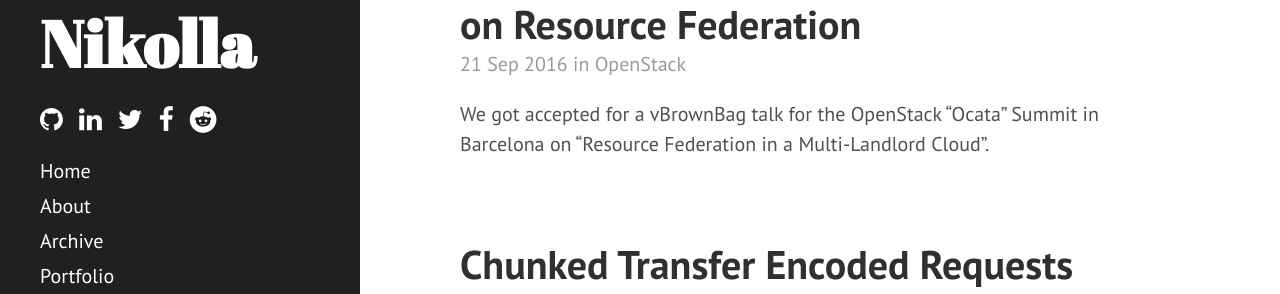
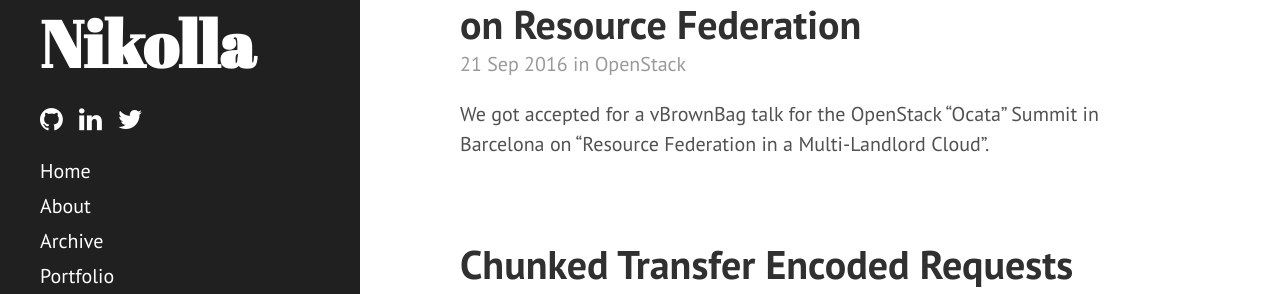
Before and after one commit to knikolla/knikolla.github.io, a Jekyll site: the page built from index.html, in a window 1280 px wide. Shown: the part 451-745 px from the top of the page. Built offline with Jekyll 4.4.1, drawn with Linux system fonts in a browser that asks for light colours; nearby versions of some CDN libraries; the list of posts is cut into pages by our own code.

Commit message:
updated twitter link

```diff
--- a/_includes/sidebar.html
+++ b/_includes/sidebar.html
@@ -15,11 +15,7 @@
         &nbsp;
         <a href="https://linkedin.com/in/knikolla"><i class="fa fa-lg fa-linkedin"></i></a>
         &nbsp;
-        <a href="https://twitter.com/KriNikolla"><i class="fa fa-lg fa-twitter"></i></a>
-        &nbsp;
-        <a href="https://facebook.com/nikollakristi"><i class="fa fa-lg fa-facebook"></i></a>
-        &nbsp;
-        <a href="https://reddit.com/u/knikolla"><i class="fa fa-lg fa-reddit"></i></a>
+        <a href="https://twitter.com/_knikolla"><i class="fa fa-lg fa-twitter"></i></a>
       </p>
 
       <a class="sidebar-nav-item{% if page.url == site.baseurl %} active{% endif %}" href="{{ site.baseurl }}">Home</a>
```
